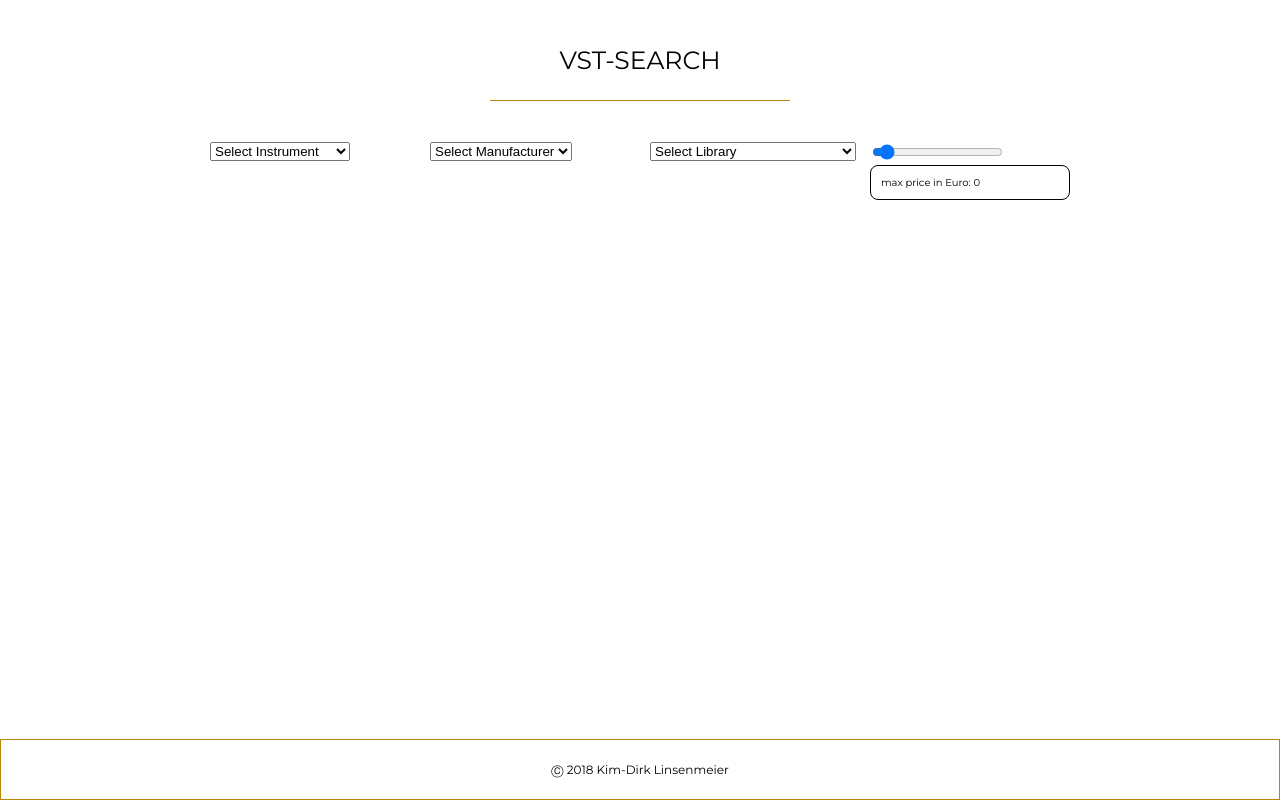
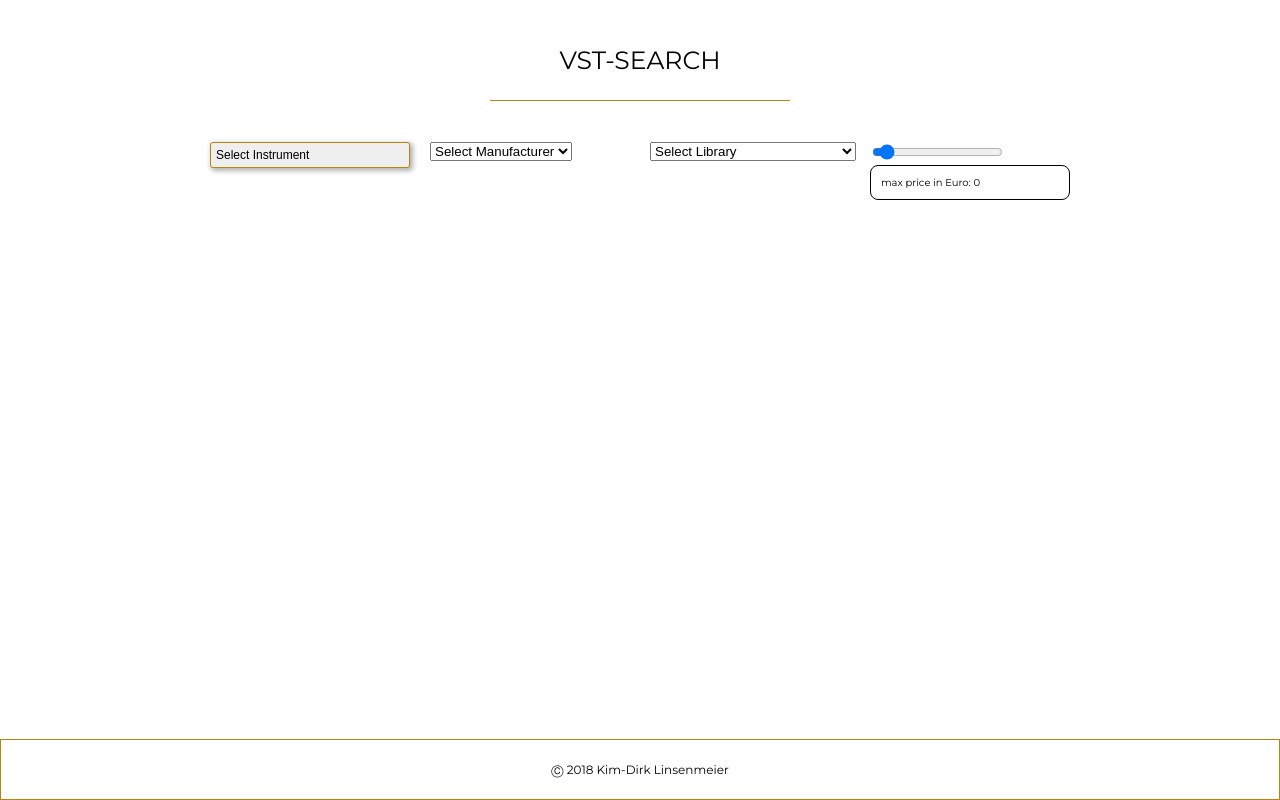
Before and after one commit to DirkCoding/Vst-Search, a React (Create React App) app: page / in a window 1280 px wide. Built offline with nearby package versions, Linux system fonts and the light colour scheme.

Commit message:
Add styled dropdown

```diff
--- a/src/components/DropdownInstruments.js
+++ b/src/components/DropdownInstruments.js
@@ -4,6 +4,33 @@ import libraryData from '../resources/library-data.json'
 /*import { array } from '@storybook/addon-knobs'*/
 import styled from 'styled-components'
 import PropTypes from 'prop-types'
+
+const SelectWrapper = styled.section`
+  font-family: fontello;
+  content: '\f107';
+  font-size: 20px;
+
+  right: 15px;
+  top: 10px;
+  color: #fff;
+`
+
+const Select = styled.select`
+  -moz-appearance: none;
+  -webkit-appearance: none;
+  appearance: none;
+  width: 100%;
+  /* height: 25px; */
+  padding: 5px;
+  color: black;
+  border: 1px solid;
+  border-color: rgb(184, 134, 11);
+  font-size: 12px;
+  box-shadow: 2px 2px 5px 1px rgba(0, 0, 0, 0.3);
+  border-radius: 3px;
+  outline: none;
+  cursor: pointer;
+`
 
 class DropdownInstruments extends Component {
   static propTypes = {
@@ -12,8 +39,8 @@ class DropdownInstruments extends Component {
   render() {
     const { searchChange } = this.props
     return (
-      <div>
-        <select onChange={searchChange} placeholder="Choose an instrument">
+      <SelectWrapper>
+        <Select onChange={searchChange} placeholder="Choose an instrument">
           <option default>Select Instrument</option>
           {// get list of instruments
           libraryData
@@ -31,8 +58,8 @@ class DropdownInstruments extends Component {
             .map(instrument => (
               <option key={instrument}>{instrument}</option>
             ))}
-        </select>
-      </div>
+        </Select>
+      </SelectWrapper>
     )
   }
 }
```
